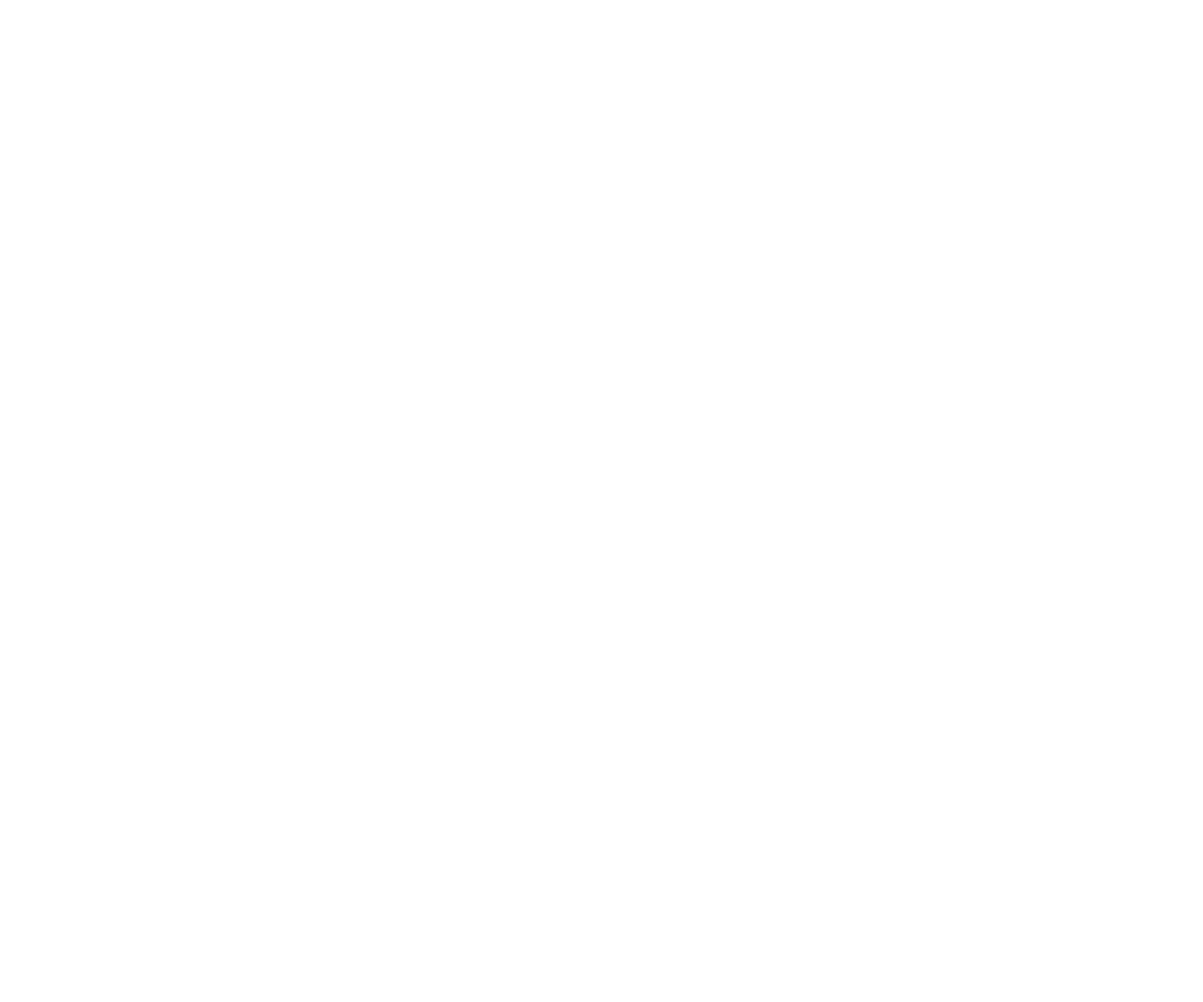
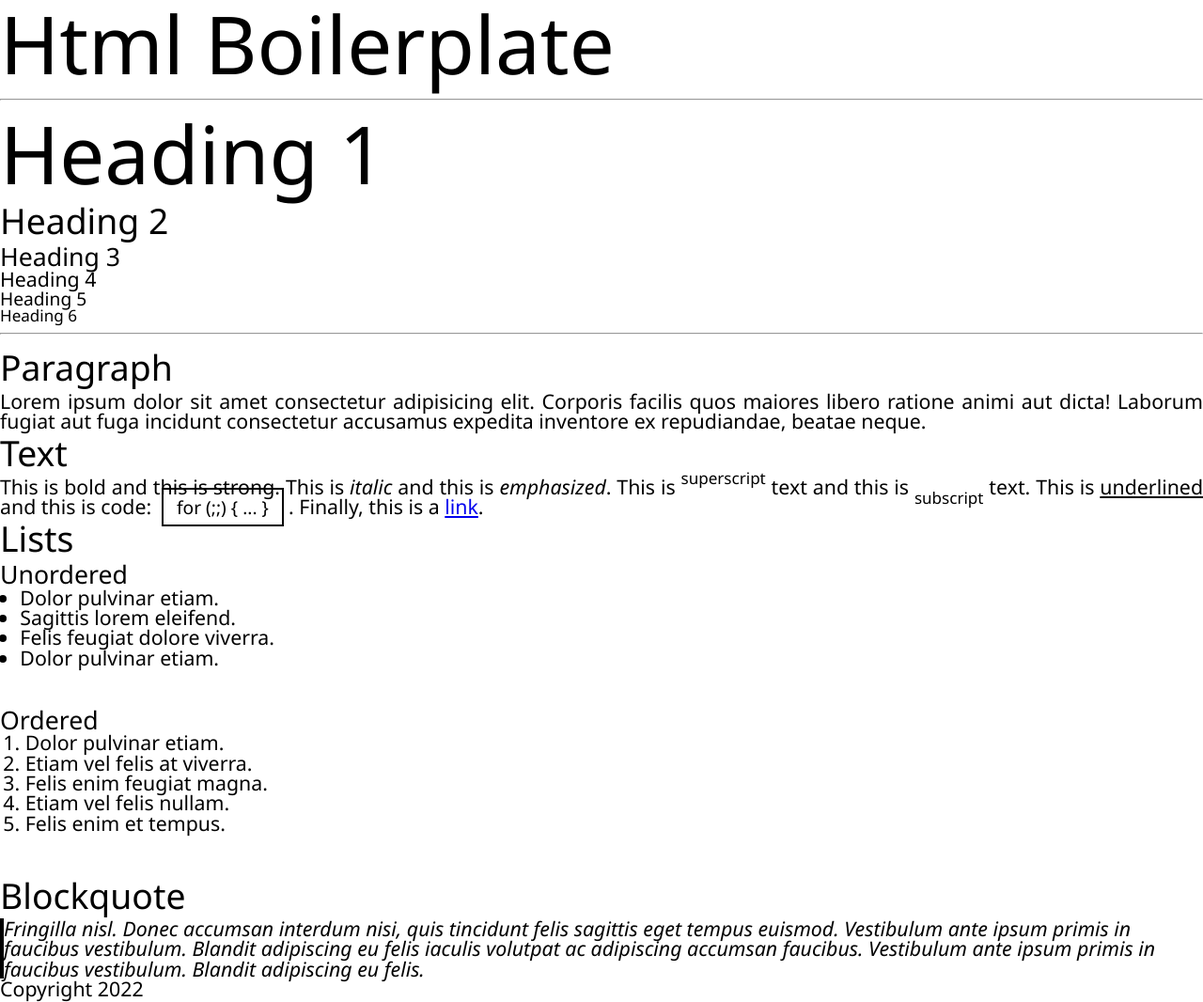
Before and after one commit to kentaroau/html-template-skeleton, a website: page src/index.html in a window 1280 px wide. Shown: the whole page at 94% size. Before the commit the page ends 800 px from the top, so only its background shows below. Drawn offline with Linux system fonts and the light colour scheme.

Commit message:
added txt

```diff
--- a/src/index.html
+++ b/src/index.html
@@ -34,7 +34,73 @@
 
 <body>
 
+    <nav class="navigation">
 
+    </nav>
+
+    <main class="container">
+
+        <section class="hero">
+
+            <h1>Html Boilerplate</h1>
+        </section>
+        <hr>
+        <h1>Heading 1</h1>
+        <h2>Heading 2</h2>
+        <h3>Heading 3</h3>
+        <h4>Heading 4</h4>
+        <h5>Heading 5</h5>
+        <h6>Heading 6</h6>
+        <hr>
+
+        <h2>Paragraph</h2>
+
+        <p>Lorem ipsum dolor sit amet consectetur adipisicing elit. Corporis facilis quos maiores libero ratione animi
+            aut dicta!
+            Laborum fugiat aut fuga incidunt consectetur accusamus expedita inventore ex repudiandae, beatae neque.</p>
+
+        <h2>Text</h2>
+
+        <p>This is <b>bold</b> and this is <strong>strong</strong>. This is <i>italic</i> and this is
+            <em>emphasized</em>.
+            This is <sup>superscript</sup> text and this is <sub>subscript</sub> text.
+            This is <u>underlined</u> and this is code: <code>for (;;) { ... }</code>.
+            Finally, this is a <a href="#">link</a>.
+        </p>
+
+        <h2>Lists</h2>
+
+        <h3>Unordered</h3>
+        <ul>
+            <li>Dolor pulvinar etiam.</li>
+            <li>Sagittis lorem eleifend.</li>
+            <li>Felis feugiat dolore viverra.</li>
+            <li>Dolor pulvinar etiam.</li>
+        </ul>
+
+        <h3>Ordered</h3>
+        <ol>
+            <li>Dolor pulvinar etiam.</li>
+            <li>Etiam vel felis at viverra.</li>
+            <li>Felis enim feugiat magna.</li>
+            <li>Etiam vel felis nullam.</li>
+            <li>Felis enim et tempus.</li>
+        </ol>
+
+
+        <!-- Blockquote -->
+        <h2>Blockquote</h2>
+        <blockquote>Fringilla nisl. Donec accumsan interdum nisi, quis tincidunt felis sagittis eget tempus euismod.
+            Vestibulum ante ipsum primis in faucibus vestibulum. Blandit adipiscing eu felis iaculis volutpat ac
+            adipiscing accumsan faucibus. Vestibulum ante ipsum primis in faucibus vestibulum. Blandit adipiscing eu
+            felis.</blockquote>
+
+    </main>
+
+    <footer class="footer">
+        <span class="copyright">Copyright 2022</span>
+
+    </footer>
 
 </body>
 
--- /dev/null
+++ b/src/js/main.js
@@ -0,0 +1 @@
+'use strict'
--- a/src/sass/base/_base.scss
+++ b/src/sass/base/_base.scss
@@ -9,3 +9,15 @@ html {
 *, *:before, *:after {
     box-sizing: inherit;
 }
+
+ul{
+    list-style: disc;
+    margin: 0 0 2rem 0;
+    padding-left: 1rem;
+}
+
+ol{
+    list-style: decimal;
+    margin: 0 0 2rem 0;
+    padding-left: 1.25rem;
+}
--- a/src/sass/base/_typography.scss
+++ b/src/sass/base/_typography.scss
@@ -4,6 +4,7 @@
 
 html {
     font-size: 16pt;
+    font-family: 'Segoe UI', Tahoma, Geneva, Verdana, sans-serif;
 }
 
 body {
@@ -92,5 +93,4 @@ code {
 pre {
     -webkit-overflow-scrolling: touch;
     font-size: 0.9rem;
-
 }
```
Also changed, not shown: public/index.html (+1 -1 lines), README.md, public/css/main.css, 1 other file.
